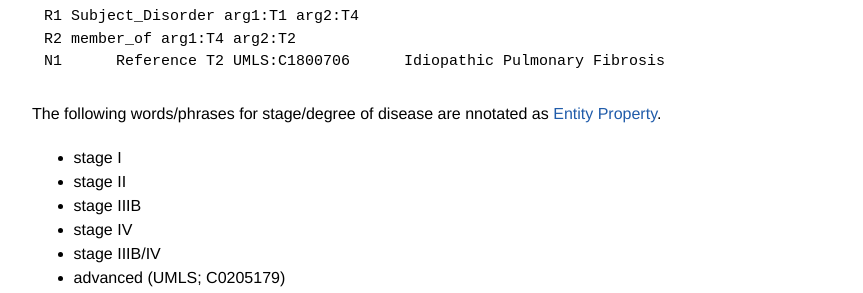
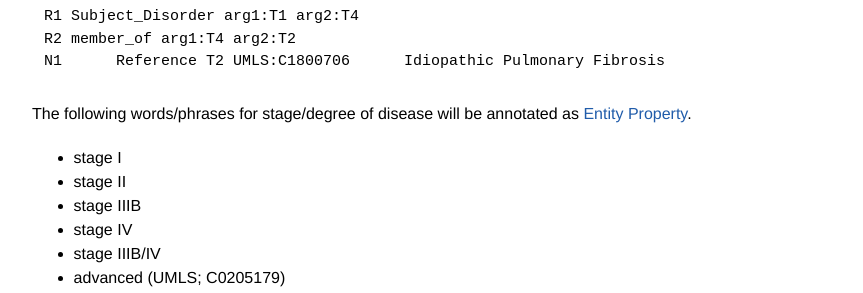
Before and after one commit to ezcatdb/molbiol_lung_corpus-guidelines, a Jekyll site: the page built from _entity/Disorder.md, in a window 1280 px wide and 900 px high, scrolled down 2464 px. Shown: the part 443-736 px from the top of the window, without its empty margins (208-1071 px from the left). Built offline with Jekyll 4.4.1, drawn with Linux system fonts in a browser that asks for light colours.

Commit message:
correction of misspelling in _entity/Disorder.md

```diff
--- a/_entity/Disorder.md
+++ b/_entity/Disorder.md
@@ -202,7 +202,7 @@ R2 member_of arg1:T4 arg2:T2
 N1	Reference T2 UMLS:C1800706	Idiopathic Pulmonary Fibrosis
 ~~~
 
-The following words/phrases for stage/degree of disease are nnotated as [Entity Property]().
+The following words/phrases for stage/degree of disease will be annotated as [Entity Property]().
 - stage I
 - stage II
 - stage IIIB
```
